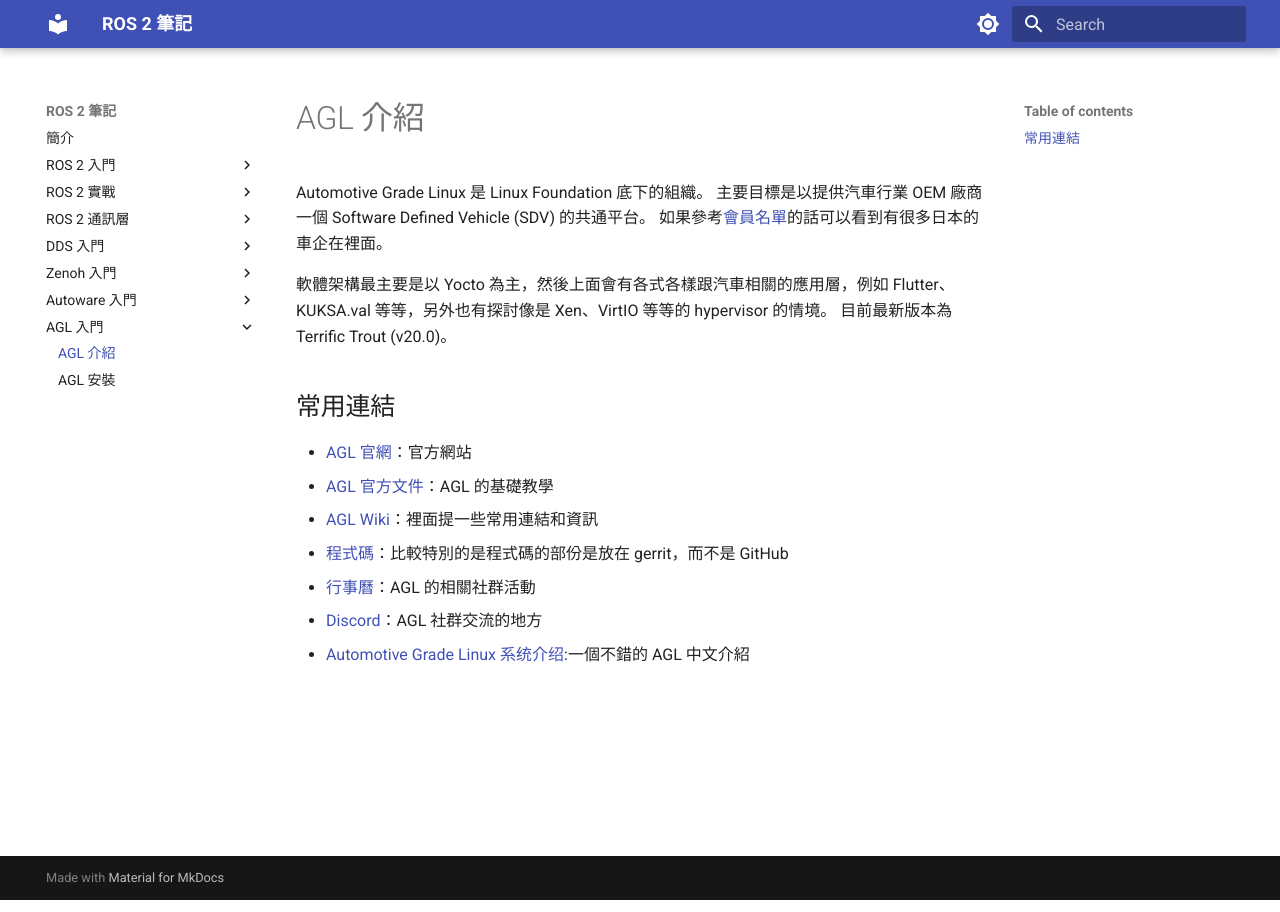
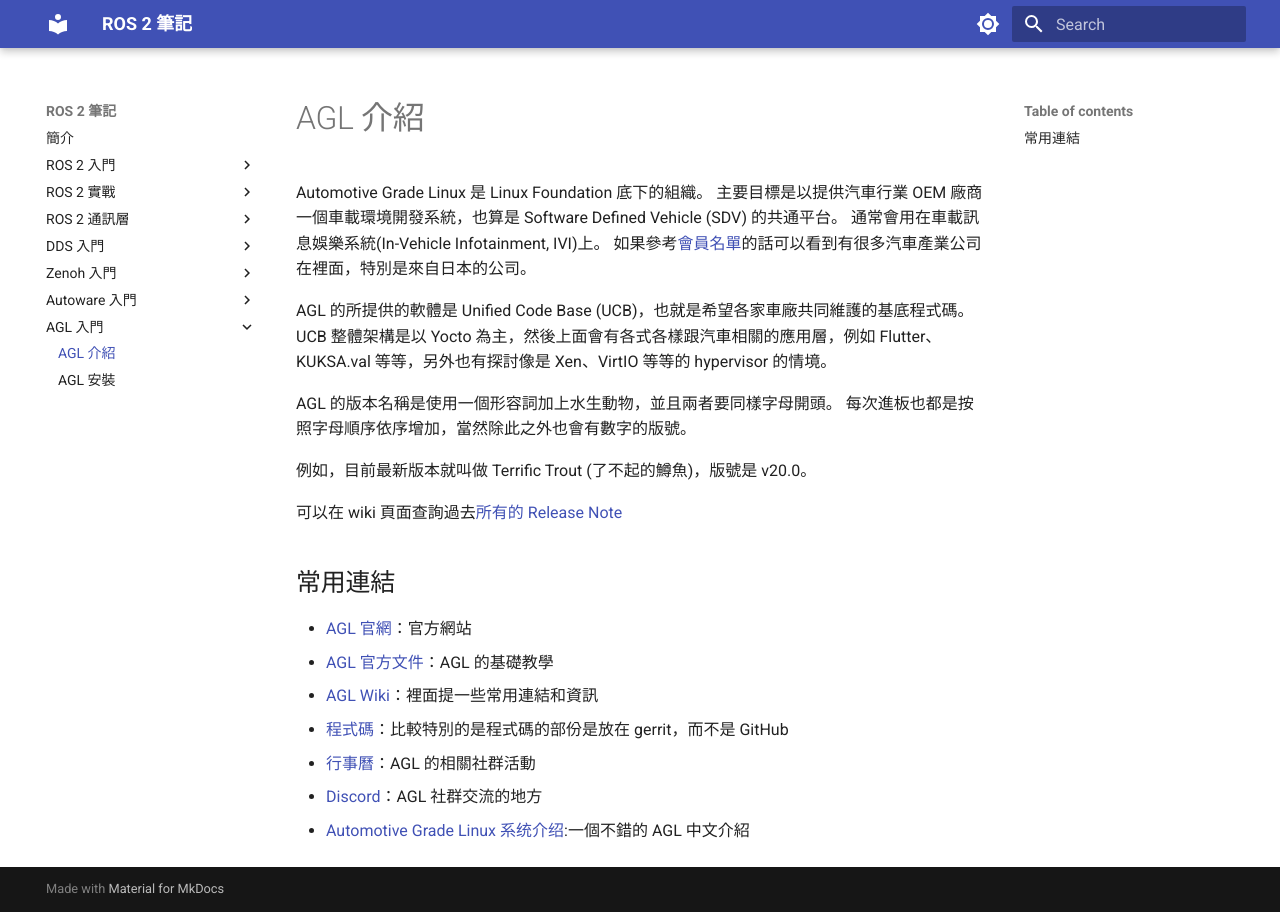
Before and after one commit to evshary/ros2-learning, an MkDocs documentation site: the page built from docs/agl/introduction.md, in a window 1280 px wide. Built offline with MkDocs 1.6.1 and Material for MkDocs 9.7.7, drawn with Linux system fonts in a browser that asks for light colours.

Commit message:
Update AGL introduction and installation.
Signed-off-by: ChenYing Kuo <evshary@gmail.com>

```diff
--- a/docs/agl/introduction.md
+++ b/docs/agl/introduction.md
@@ -6,11 +6,19 @@ keywords:
 ---
 
 Automotive Grade Linux 是 Linux Foundation 底下的組織。
-主要目標是以提供汽車行業 OEM 廠商一個 Software Defined Vehicle (SDV) 的共通平台。
-如果參考[會員名單]([https://www.automotivelinux.org/about/members/](https://www.automotivelinux.org/about/members/))的話可以看到有很多日本的車企在裡面。
+主要目標是以提供汽車行業 OEM 廠商一個車載環境開發系統，也算是 Software Defined Vehicle (SDV) 的共通平台。
+通常會用在車載訊息娛樂系統(In-Vehicle Infotainment, IVI)上。
+如果參考[會員名單]([https://www.automotivelinux.org/about/members/](https://www.automotivelinux.org/about/members/))的話可以看到有很多汽車產業公司在裡面，特別是來自日本的公司。
 
-軟體架構最主要是以 Yocto 為主，然後上面會有各式各樣跟汽車相關的應用層，例如 Flutter、KUKSA.val 等等，另外也有探討像是 Xen、VirtIO 等等的 hypervisor 的情境。
-目前最新版本為 Terrific Trout (v20.0)。
+AGL 的所提供的軟體是 Unified Code Base (UCB)，也就是希望各家車廠共同維護的基底程式碼。
+UCB 整體架構是以 Yocto 為主，然後上面會有各式各樣跟汽車相關的應用層，例如 Flutter、KUKSA.val 等等，另外也有探討像是 Xen、VirtIO 等等的 hypervisor 的情境。
+
+AGL 的版本名稱是使用一個形容詞加上水生動物，並且兩者要同樣字母開頭。
+每次進板也都是按照字母順序依序增加，當然除此之外也會有數字的版號。
+
+例如，目前最新版本就叫做 Terrific Trout (了不起的鱒魚)，版號是 v20.0。
+
+可以在 wiki 頁面查詢過去[所有的 Release Note](https://wiki.automotivelinux.org/agl-distro/release-notes#agl_unified_code_base_release_notes)
 
 ## 常用連結
 
```
Also changed, not shown: docs/agl/installation.md (+12 -0 lines).
